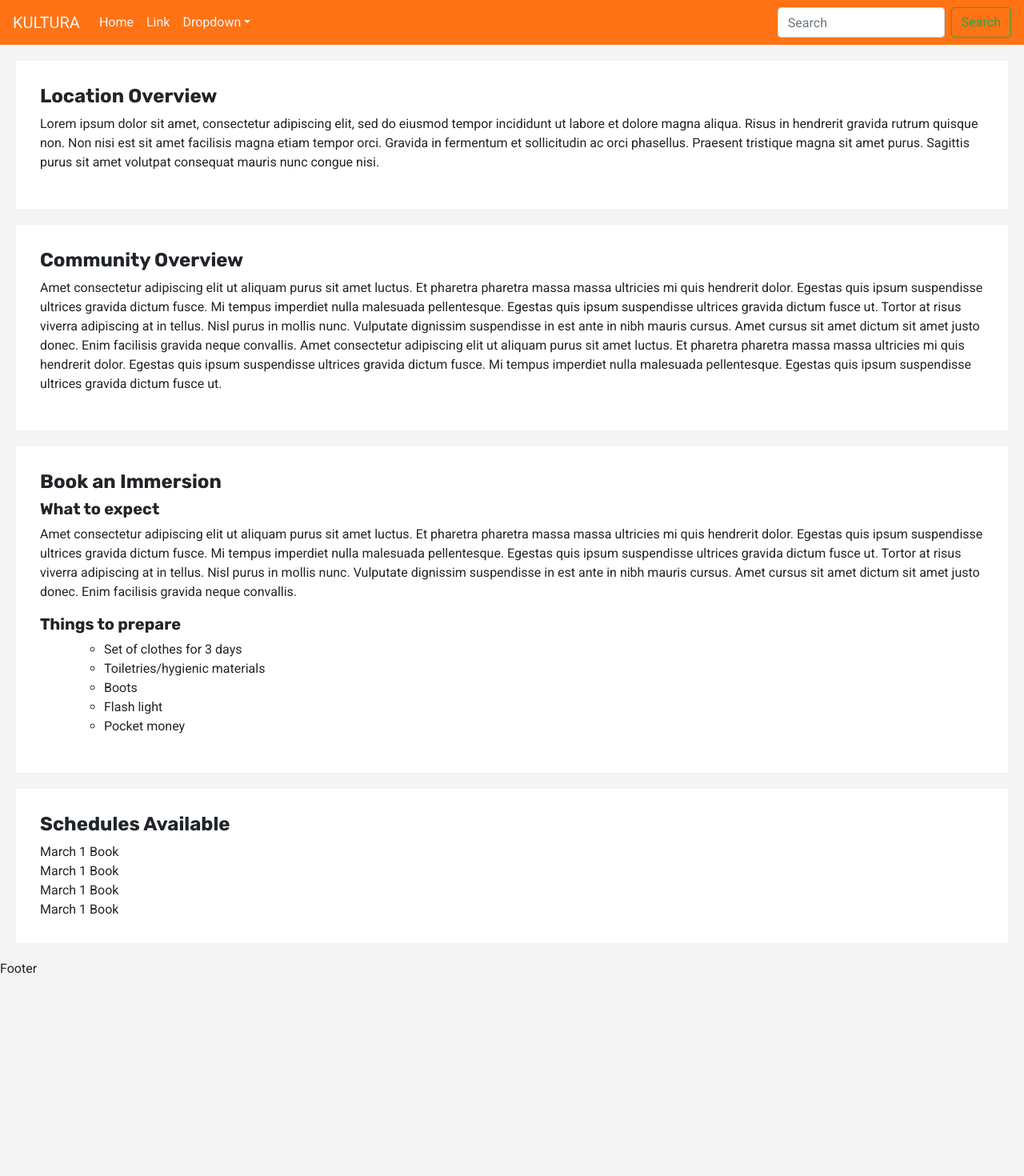
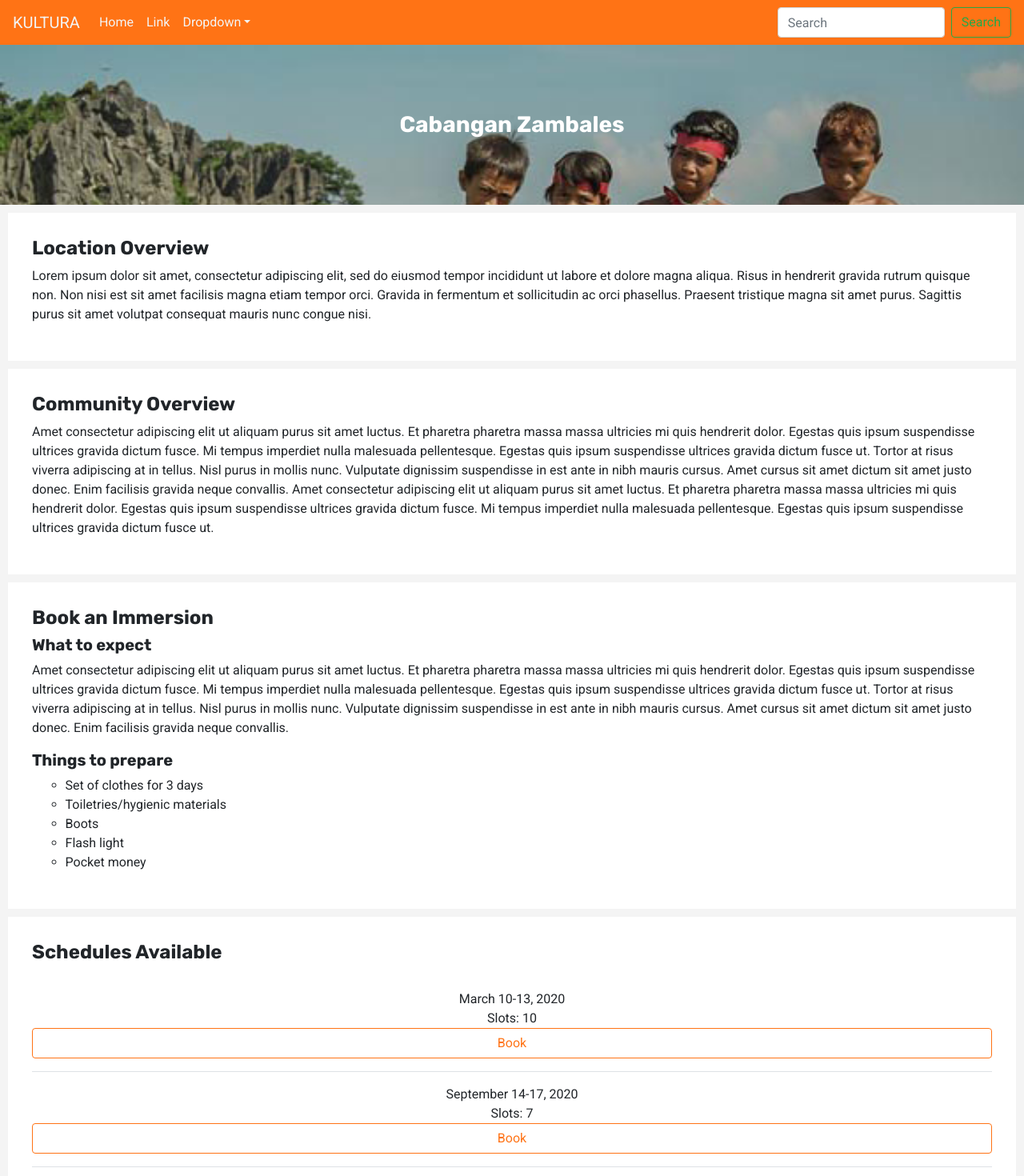
Before and after one commit to bluehacks2020/egg-soar-ugh-blue-hacks, a React (Create React App) app: page /location in a window 1280 px wide. Shown: the top 1470 px of the page at 80% size. Before the commit the page ends 1223 px from the top, so only its background shows below. Built offline with nearby package versions, Linux system fonts and the light colour scheme.

Commit message:
add schedule to locationpage

```diff
--- a/src/component/pages/LocationPage/LocationPage.js
+++ b/src/component/pages/LocationPage/LocationPage.js
@@ -1,16 +1,19 @@
 import React from "react";
 import "./style.css";
 import { locations } from "../../../data/locations";
+import image from "../../../assets/images/dumagat.jpg";
+import Image from "react-bootstrap/Image";
+import Button from "react-bootstrap/Button";
 
 const LocationPage = () => {
   const data = locations.locations[0];
 
   return (
     <div className="LocationPage">
+      <h3 className="location-header">{data.location}</h3>
       <div className="kontainer">
         <h4> Location Overview </h4>
         <p>{data.locOverview}</p>
-
       </div>
       <div className="kontainer">
         <h4> Community Overview </h4>
@@ -22,22 +25,30 @@ const LocationPage = () => {
         <p>{data.expect}</p>
         <h5> Things to prepare </h5>
         <ol>
-            <ul>
+          <ul>
             {data.prepare.map(prepare => (
-                <li key={prepare}>{prepare}</li>
+              <li key={prepare}>{prepare}</li>
             ))}
-            </ul>
+          </ul>
         </ol>
       </div>
       <div className="kontainer">
         <h4> Schedules Available </h4>
-        <div> March 1 Book</div>
-        <div> March 1 Book</div>
-        <div> March 1 Book</div>
-        <div> March 1 Book</div>
+          <br>
+          </br>
+        {data.schedule.map(sched => (
+            <>
+            <div className="schedule" key={sched.date}>
+                <div> {sched.date} </div>
+                <div> Slots: {sched.slots} </div>
+                <Button variant="outline-warning">Book</Button>
+                <div class="border-top my-3"></div>
 
+            </div>
+            </>
+
+        ))}
       </div>
-
     </div>
   );
 };
--- a/src/component/pages/LocationPage/style.css
+++ b/src/component/pages/LocationPage/style.css
@@ -1,5 +1,52 @@
 .kontainer {
-    margin: 20px;
-    padding: 30px;
-    background-color: white;
+  margin: 10px;
+  padding: 30px;
+  background-color: white;
 }
+
+.location-header {
+  background-image: url("../../../assets/images/dumagat.jpg");
+  background-size: cover;
+  height: 200px;
+  text-align: center;
+  color: white;
+  display: flex;
+  justify-content: center;
+  align-items: center;
+}
+
+.schedule {
+  display: flex;
+  flex-direction: column;
+  justify-content: space-between;
+  text-align: center;
+}
+ol {
+  padding-left: 0.1em;
+}
+
+.btn-outline-warning {
+  border-color: #ff7315 !important;
+  color: #ff7315 !important;
+
+
+}
+.btn-outline-warning:hover {
+  background-color: #ff7315 !important;
+  color: white !important;
+
+
+}
+
+.btn-outline-warning:active {
+
+  border-color: #ff7315 !important;
+}
+.btn-outline-warning:visited {
+  border-color: #ff7315 !important;
+
+}
+.btn-outline-warning:focus {
+  background-color: #ff7315 !important;
+  border-color: #ff7315 !important;
+}
--- a/src/data/locations.js
+++ b/src/data/locations.js
@@ -16,7 +16,23 @@ export const locations = {
         "Boots",
         "Flash light",
         "Pocket money"
+      ],
+      schedule: [
+        {
+          date: "March 10-13, 2020",
+          slots: "10"
+        },
+        {
+          date: "September 14-17, 2020",
+          slots: "7"
+        },
+        {
+          date: "October 2-28, 2020",
+          slots: "19"
+        }
       ]
+      // schedule: [
+      // ]
     },
     {
       id: 2,
@@ -34,6 +50,20 @@ export const locations = {
         "Boots",
         "Flash light",
         "Pocket money"
+      ],
+      schedule: [
+        {
+          date: "March 10-13, 2020",
+          slots: "2"
+        },
+        {
+          date: "April 14-17, 2020",
+          slots: "20"
+        },
+        {
+          date: "June 2-28, 2020",
+          slots: "16"
+        }
       ]
     },
     {
@@ -52,59 +82,21 @@ export const locations = {
         "Boots",
         "Flash light",
         "Pocket money"
+      ],
+      schedule: [
+        {
+          date: "March 10-13, 2020",
+          slots: "2"
+        },
+        {
+          date: "May 14-17, 2020",
+          slots: "7"
+        },
+        {
+          date: "July 2-28, 2020",
+          slots: "30"
+        }
       ]
     }
   ]
 };
-// export const locations = {
-//    locations: [
-//    [
-//       "id" : 1,
-//       "location": "Cabangan Zambales",
-//       "community": "Aeta Community",
-//       "locOverview": "Lorem ipsum dolor sit amet, consectetur adipiscing elit, sed do eiusmod tempor incididunt ut labore et dolore magna aliqua. Risus in hendrerit gravida rutrum quisque non. Non nisi est sit amet facilisis magna etiam tempor orci. Gravida in fermentum et sollicitudin ac orci phasellus. Praesent tristique magna sit amet purus. Sagittis purus sit amet volutpat consequat mauris nunc congue nisi.",
-//       "comOverview": "Amet consectetur adipiscing elit ut aliquam purus sit amet luctus. Et pharetra pharetra massa massa ultricies mi quis hendrerit dolor. Egestas quis ipsum suspendisse ultrices gravida dictum fusce. Mi tempus imperdiet nulla malesuada pellentesque. Egestas quis ipsum suspendisse ultrices gravida dictum fusce ut.\n Tortor at risus viverra adipiscing at in tellus. Nisl purus in mollis nunc. Vulputate dignissim suspendisse in est ante in nibh mauris cursus. Amet cursus sit amet dictum sit amet justo donec. Enim facilisis gravida neque convallis. \n Amet consectetur adipiscing elit ut aliquam purus sit amet luctus. Et pharetra pharetra massa massa ultricies mi quis hendrerit dolor. Egestas quis ipsum suspendisse ultrices gravida dictum fusce. Mi tempus imperdiet nulla malesuada pellentesque. Egestas quis ipsum suspendisse ultrices gravida dictum fusce ut.",
-//       "expect": "Amet consectetur adipiscing elit ut aliquam purus sit amet luctus. Et pharetra pharetra massa massa ultricies mi quis hendrerit dolor. Egestas quis ipsum suspendisse ultrices gravida dictum fusce. Mi tempus imperdiet nulla malesuada pellentesque. Egestas quis ipsum suspendisse ultrices gravida dictum fusce ut. Tortor at risus viverra adipiscing at in tellus. Nisl purus in mollis nunc. Vulputate dignissim suspendisse in est ante in nibh mauris cursus. Amet cursus sit amet dictum sit amet justo donec. Enim facilisis gravida neque convallis.",
-//       "prepare":
-//       [
-//          "Set of clothes for 3 days",
-//          "Toiletries/hygienic materials",
-//          "Boots",
-//          "Flash light",
-//          "Pocket money"
-//       ]
-//    ]
-//    {
-//       "id" : 2,
-//       "location": "Batanes",
-//       "community": "Ivatan Community",
-//       "locOverview": "Lorem ipsum dolor sit amet, consectetur adipiscing elit, sed do eiusmod tempor incididunt ut labore et dolore magna aliqua. Risus in hendrerit gravida rutrum quisque non. Non nisi est sit amet facilisis magna etiam tempor orci. Gravida in fermentum et sollicitudin ac orci phasellus. Praesent tristique magna sit amet purus. Sagittis purus sit amet volutpat consequat mauris nunc congue nisi.",
-//       "comOverview": "Amet consectetur adipiscing elit ut aliquam purus sit amet luctus. Et pharetra pharetra massa massa ultricies mi quis hendrerit dolor. Egestas quis ipsum suspendisse ultrices gravida dictum fusce. Mi tempus imperdiet nulla malesuada pellentesque. Egestas quis ipsum suspendisse ultrices gravida dictum fusce ut. \nTortor at risus viverra adipiscing at in tellus. Nisl purus in mollis nunc. Vulputate dignissim suspendisse in est ante in nibh mauris cursus. Amet cursus sit amet dictum sit amet justo donec. Enim facilisis gravida neque convallis. Amet consectetur adipiscing elit ut aliquam purus sit amet luctus. Et pharetra pharetra massa massa ultricies mi quis hendrerit dolor. Egestas quis ipsum suspendisse ultrices gravida dictum fusce. Mi tempus imperdiet nulla malesuada pellentesque. Egestas quis ipsum suspendisse ultrices gravida dictum fusce ut.",
-//       "expect": "Amet consectetur adipiscing elit ut aliquam purus sit amet luctus. Et pharetra pharetra massa massa ultricies mi quis hendrerit dolor. Egestas quis ipsum suspendisse ultrices gravida dictum fusce. Mi tempus imperdiet nulla malesuada pellentesque. Egestas quis ipsum suspendisse ultrices gravida dictum fusce ut. Tortor at risus viverra adipiscing at in tellus. Nisl purus in mollis nunc. Vulputate dignissim suspendisse in est ante in nibh mauris cursus. Amet cursus sit amet dictum sit amet justo donec. Enim facilisis gravida neque convallis.",
-//       "prepare":
-//       [
-//          "Set of clothes for 3 days",
-//          "Toiletries/hygienic materials",
-//          "Boots",
-//          "Flash light",
-//          "Pocket money"
-//       ]
-//    },
-//    {
-//       "id" : 3,
-//       "location": "Cabangan Zambales",
-//       "community": "Dumagat tribe",
-//       "locOverview": "Lorem ipsum dolor sit amet, consectetur adipiscing elit, sed do eiusmod tempor incididunt ut labore et dolore magna aliqua. Risus in hendrerit gravida rutrum quisque non. Non nisi est sit amet facilisis magna etiam tempor orci. Gravida in fermentum et sollicitudin ac orci phasellus. Praesent tristique magna sit amet purus. Sagittis purus sit amet volutpat consequat mauris nunc congue nisi.",
-//       "comOverview": "Amet consectetur adipiscing elit ut aliquam purus sit amet luctus. Et pharetra pharetra massa massa ultricies mi quis hendrerit dolor. Egestas quis ipsum suspendisse ultrices gravida dictum fusce. Mi tempus imperdiet nulla malesuada pellentesque. Egestas quis ipsum suspendisse ultrices gravida dictum fusce ut. Tortor at risus viverra adipiscing at in tellus. Nisl purus in mollis nunc. Vulputate dignissim suspendisse in est ante in nibh mauris cursus. Amet cursus sit amet dictum sit amet justo donec. Enim facilisis gravida neque convallis. Amet consectetur adipiscing elit ut aliquam purus sit amet luctus. Et pharetra pharetra massa massa ultricies mi quis hendrerit dolor. Egestas quis ipsum suspendisse ultrices gravida dictum fusce. Mi tempus imperdiet nulla malesuada pellentesque. Egestas quis ipsum suspendisse ultrices gravida dictum fusce ut.",
-//       "expect": "Amet consectetur adipiscing elit ut aliquam purus sit amet luctus. Et pharetra pharetra massa massa ultricies mi quis hendrerit dolor. Egestas quis ipsum suspendisse ultrices gravida dictum fusce. Mi tempus imperdiet nulla malesuada pellentesque. Egestas quis ipsum suspendisse ultrices gravida dictum fusce ut. Tortor at risus viverra adipiscing at in tellus. Nisl purus in mollis nunc. Vulputate dignissim suspendisse in est ante in nibh mauris cursus. Amet cursus sit amet dictum sit amet justo donec. Enim facilisis gravida neque convallis.",
-//       "prepare":
-//       [
-//          "Set of clothes for 3 days",
-//          "Toiletries/hygienic materials",
-//          "Boots",
-//          "Flash light",
-//          "Pocket money"
-//       ]
-//    }
-// ]
-// }
```
